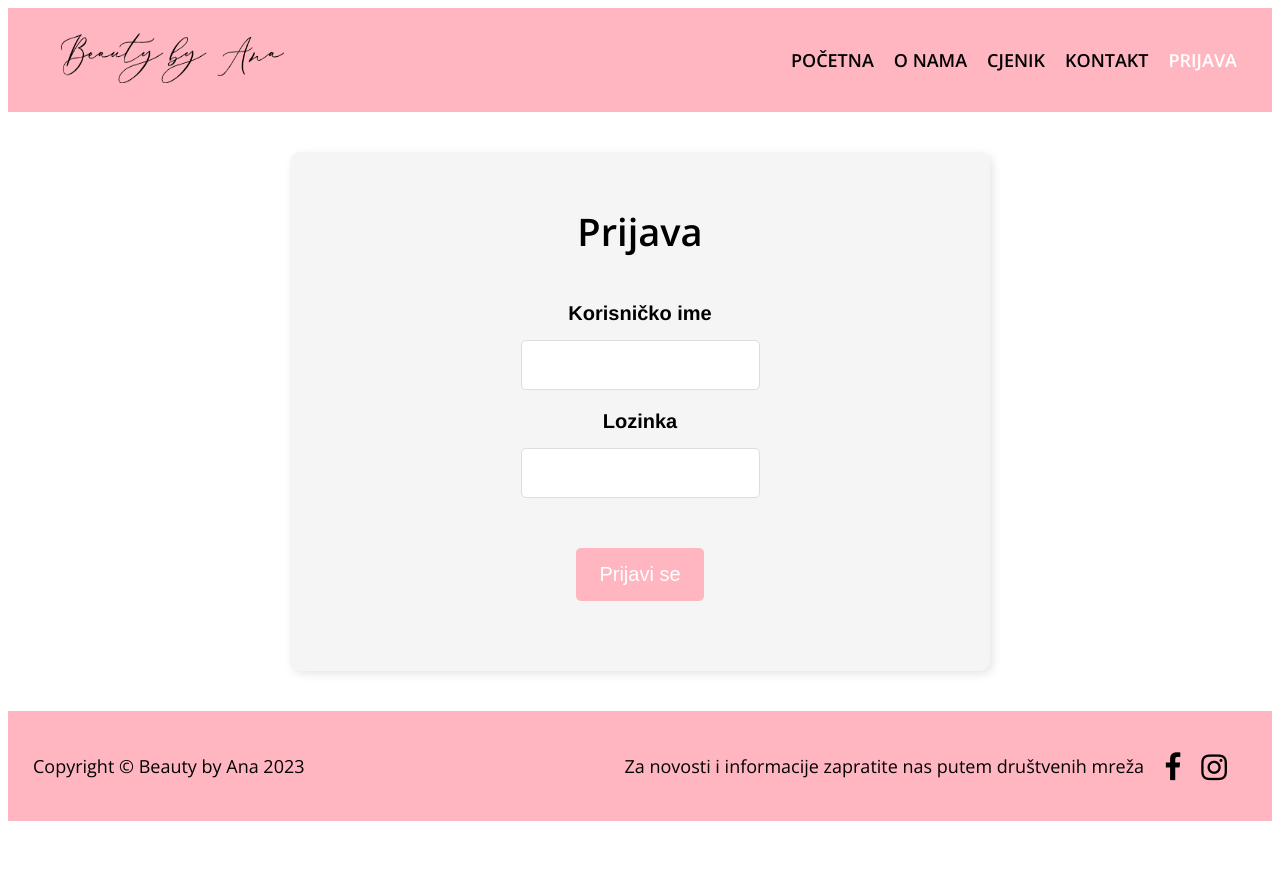
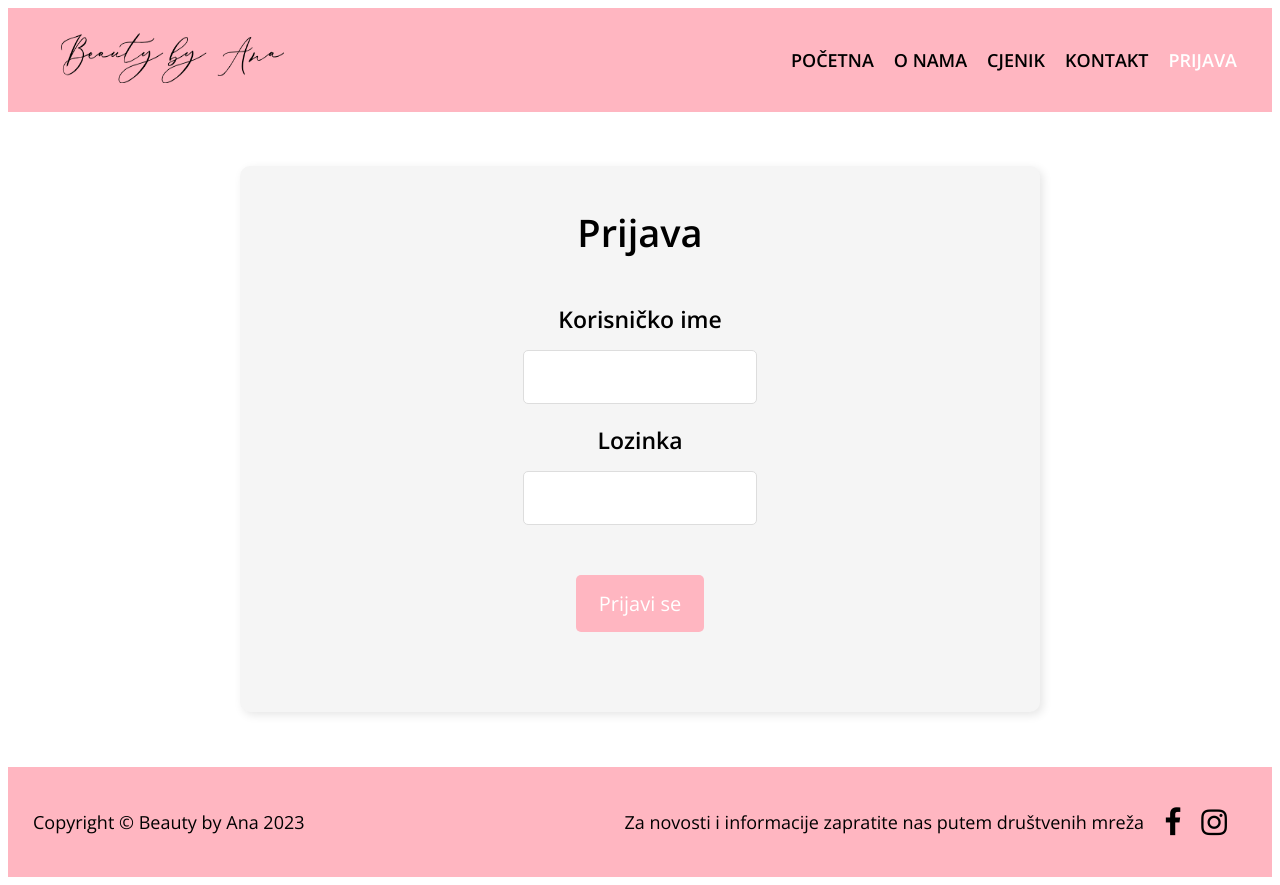
Before and after one commit to mateorumac/PI-Projekt, a Vue app: page /login in a window 1280 px wide. Before the commit the page ends 829 px from the top, so only its background shows below. Built offline with nearby package versions, Linux system fonts and the light colour scheme.

Commit message:
login page rework

```diff
--- a/src/views/Login.vue
+++ b/src/views/Login.vue
@@ -17,23 +17,26 @@
 </template>
 
 <style>
+@import url('https://fonts.googleapis.com/css2?family=Open+Sans:wght@400;600&display=swap');
 .container5 {
   display: flex;
   flex-direction: column;
   align-items: center;
-  padding: 20px;
   background-color: #f5f5f5;
   border-radius: 10px;
   box-shadow: 3px 3px 10px rgba(0, 0, 0, 0.1);
-  max-width: 700px;
-  padding-bottom: 70px;
+  max-width: 800px;
+  padding-bottom: 80px;
   margin: 40px auto;
+  margin-bottom: 4.3%;
+  margin-top: 4.3%;
 }
 .title {
   margin-bottom: 45px;
   font-size: 38px;
   font-weight: bold;
   color: #000000;
+  font-family: 'Open Sans', sans-serif;
 }
 .form-group {
   display: flex;
@@ -41,17 +44,20 @@
   margin-bottom: 20px;
 }
 label {
-  font-size: 20px;
+  font-family: 'Open Sans', sans-serif;
+  font-size: 23px;
   font-weight: bold;
   margin-bottom: 15px;
 }
 input {
+  font-family: 'Open Sans', sans-serif;
   padding: 15px;
   font-size: 16px;
   border-radius: 5px;
   border: 1px solid #ddd;
 }
 button[type="submit"] {
+  font-family: 'Open Sans', sans-serif;
   background-color: #FFB6C1;
   color: white;
   padding: 15px 23px;
```
